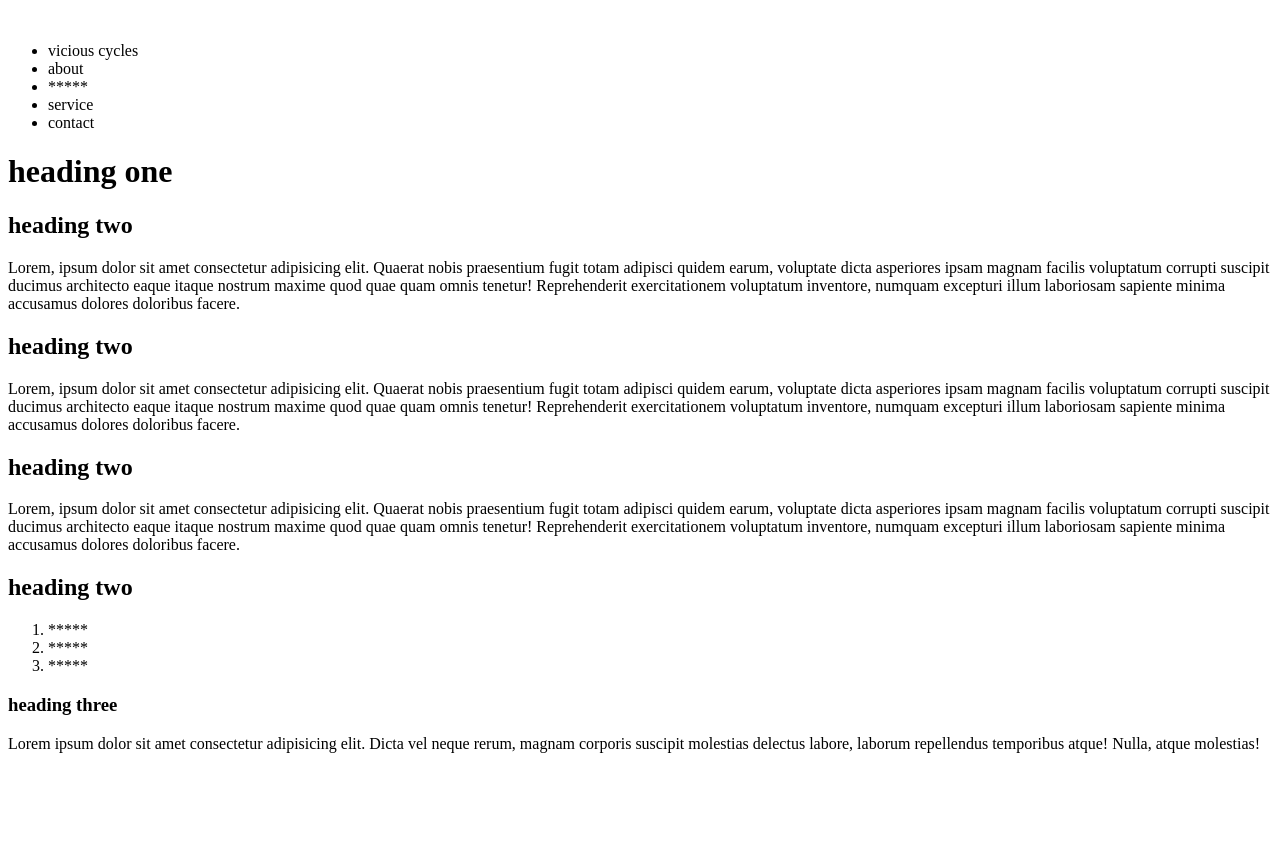
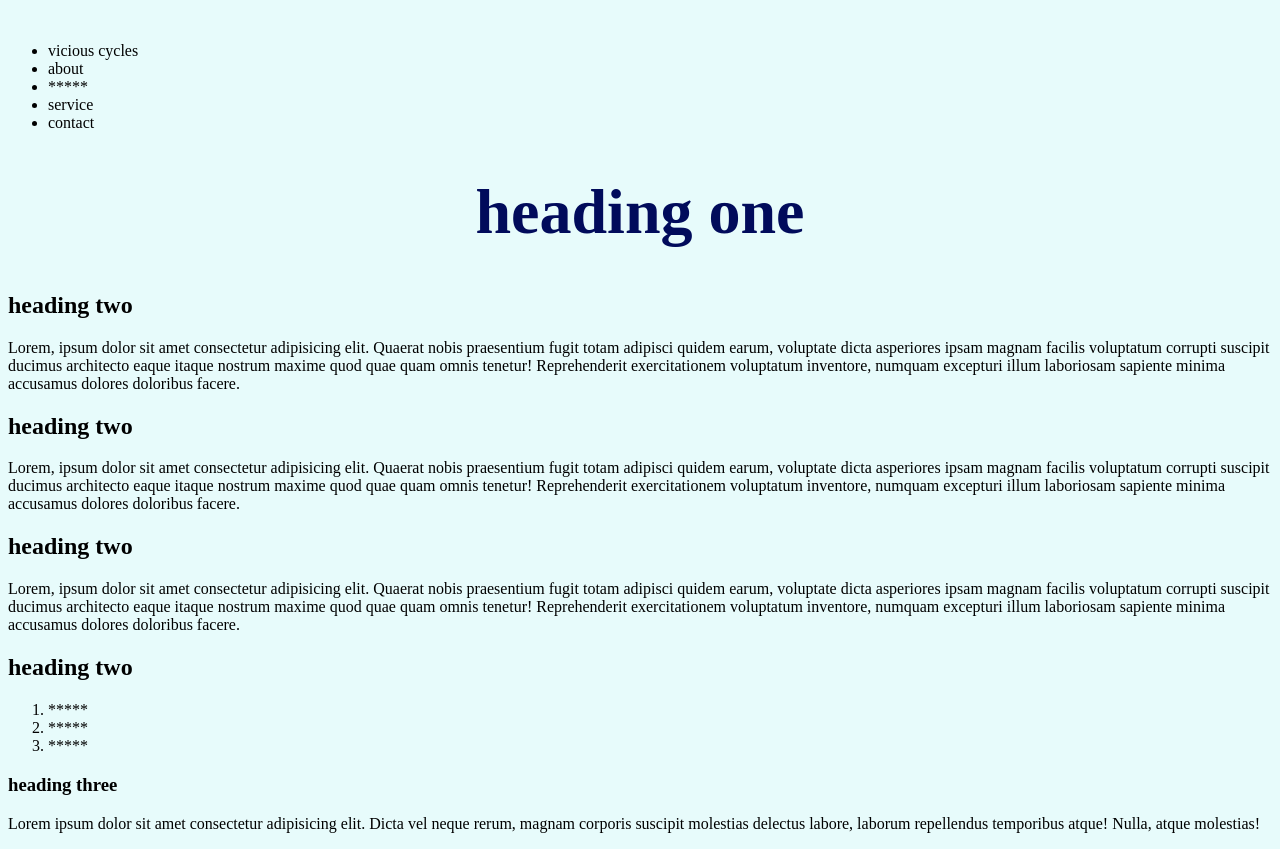
Before and after one commit to dengyunkai/ViciousCyclesProject, a plain HTML site: page index.html in a window 1280 px wide. Before the commit the page ends 800 px from the top, so only its background shows below. Drawn offline with Linux system fonts and the light colour scheme.

Commit message:
Add files via upload

```diff
--- a/index.html
+++ b/index.html
@@ -5,7 +5,17 @@
     <meta name="viewport" content="width=device-width, initial-scale=1.0">
     <meta http-equiv="X-UA-Compatible" content="ie=edge">
     <title>Vicious Cycles</title>
-    <link rel="stylesheet" href="./css/vicious.css">
+    <!-- <link rel="stylesheet" href="./css/vicious.css"> -->
+    <style>
+        body{
+            background-color: #E7FBFB;
+        }
+        h1 {
+            font-size: 4em;
+            text-align: center;
+            color: #010B5B;
+        }
+    </style>
 </head>
 <body>
     <div class="container">
```
